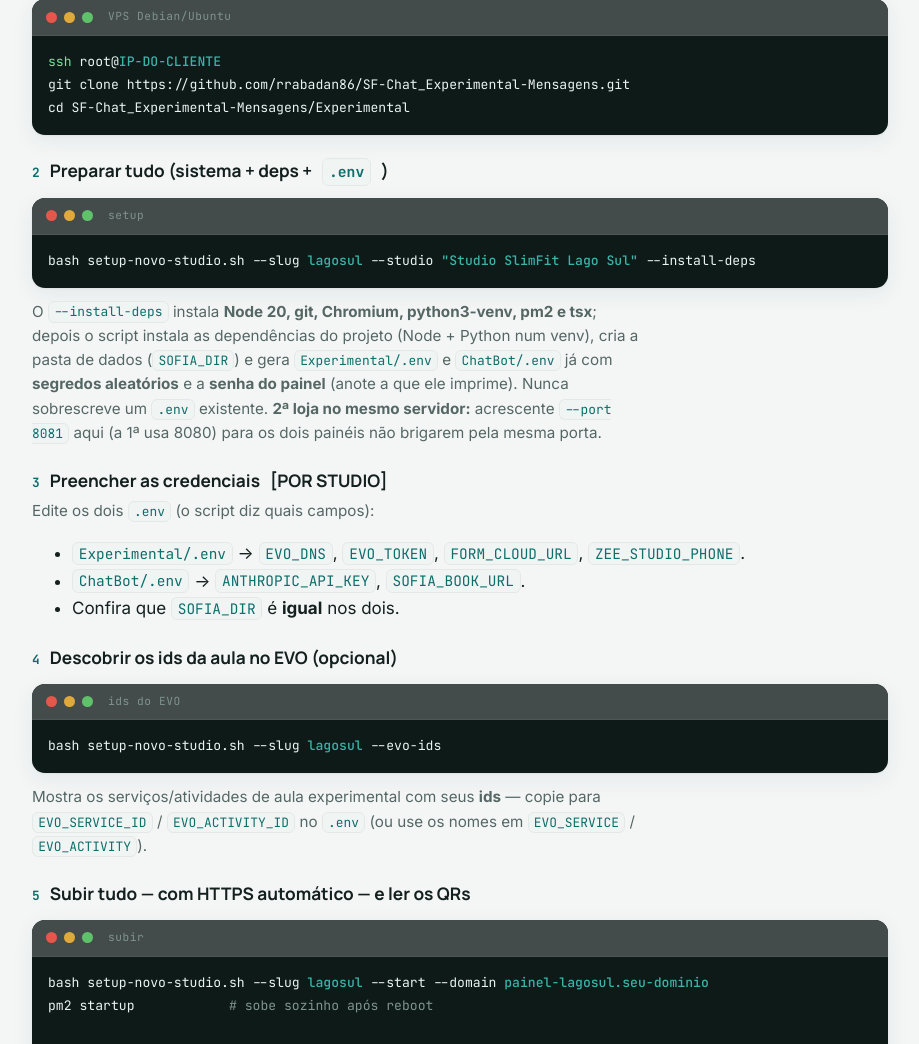
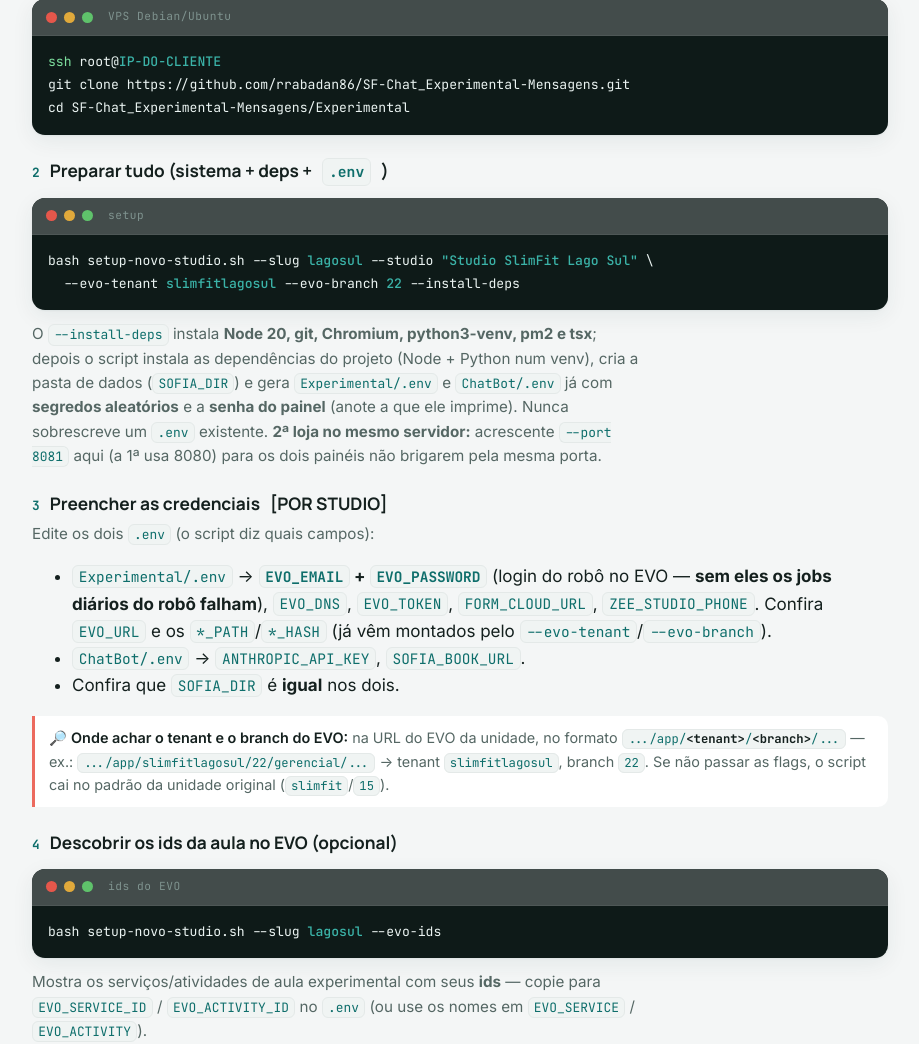
Before and after one commit to rrabadan86/SF-Chat_Experimental-Mensagens, a Flask app: page /implantacao in a window 1280 px wide. Shown: the part 1589-2633 px from the top of the page, without its empty margins (180-1099 px from the left). Run offline with Flask 3, Linux system fonts and the light colour scheme.

Commit message:
/implantacao: reflete EVO por navegador + flags --evo-tenant/--evo-branch
Passo 2 mostra --evo-tenant/--evo-branch; passo 3 passa a exigir
EVO_EMAIL/EVO_PASSWORD (login do robô) e explica onde achar tenant/branch
na URL do EVO. Espelho idêntico ao repo do formulário.

Co-Authored-By: Claude Opus 4.8 <noreply@anthropic.com>
Claude-Session: https://claude.ai/code/session_015TTSt7TGwbyy5y2rhojFLo

```diff
--- a/Experimental/src/agendamento_evo/formulario_web/templates/implantacao.html
+++ b/Experimental/src/agendamento_evo/formulario_web/templates/implantacao.html
@@ -226,7 +226,8 @@ cd SF-Chat_Experimental-Mensagens/Experimental</pre>
       <h3><span class="num">2</span> Preparar tudo (sistema + deps + <code>.env</code>)</h3>
       <div class="term">
         <div class="term-bar"><span class="d"></span><span class="d"></span><span class="d"></span><span class="lbl">setup</span></div>
-<pre class="term-body">bash setup-novo-studio.sh --slug <b>lagosul</b> --studio <b>"Studio SlimFit Lago Sul"</b> --install-deps</pre>
+<pre class="term-body">bash setup-novo-studio.sh --slug <b>lagosul</b> --studio <b>"Studio SlimFit Lago Sul"</b> \
+  --evo-tenant <b>slimfitlagosul</b> --evo-branch <b>22</b> --install-deps</pre>
       </div>
       <p>O <code>--install-deps</code> instala <b>Node 20, git, Chromium, python3-venv,
         pm2 e tsx</b>; depois o script instala as dependências do projeto (Node +
@@ -242,12 +243,19 @@ cd SF-Chat_Experimental-Mensagens/Experimental</pre>
       <h3><span class="num">3</span> Preencher as credenciais <b>[POR STUDIO]</b></h3>
       <p>Edite os dois <code>.env</code> (o script diz quais campos):</p>
       <ul>
-        <li><code>Experimental/.env</code> → <code>EVO_DNS</code>, <code>EVO_TOKEN</code>,
-          <code>FORM_CLOUD_URL</code>, <code>ZEE_STUDIO_PHONE</code>.</li>
+        <li><code>Experimental/.env</code> → <b><code>EVO_EMAIL</code> + <code>EVO_PASSWORD</code></b>
+          (login do robô no EVO — <b>sem eles os jobs diários do robô falham</b>),
+          <code>EVO_DNS</code>, <code>EVO_TOKEN</code>, <code>FORM_CLOUD_URL</code>,
+          <code>ZEE_STUDIO_PHONE</code>. Confira <code>EVO_URL</code> e os
+          <code>*_PATH</code>/<code>*_HASH</code> (já vêm montados pelo <code>--evo-tenant</code>/<code>--evo-branch</code>).</li>
         <li><code>ChatBot/.env</code> → <code>ANTHROPIC_API_KEY</code>,
           <code>SOFIA_BOOK_URL</code>.</li>
         <li>Confira que <code>SOFIA_DIR</code> é <b>igual</b> nos dois.</li>
       </ul>
+      <div class="tip">🔎 <b>Onde achar o tenant e o branch do EVO:</b> na URL do EVO da unidade,
+        no formato <code>.../app/<b>&lt;tenant&gt;</b>/<b>&lt;branch&gt;</b>/...</code> — ex.:
+        <code>.../app/slimfitlagosul/22/gerencial/...</code> → tenant <code>slimfitlagosul</code>, branch <code>22</code>.
+        Se não passar as flags, o script cai no padrão da unidade original (<code>slimfit</code>/<code>15</code>).</div>
     </div>
 
     <div class="stepblock">
```
